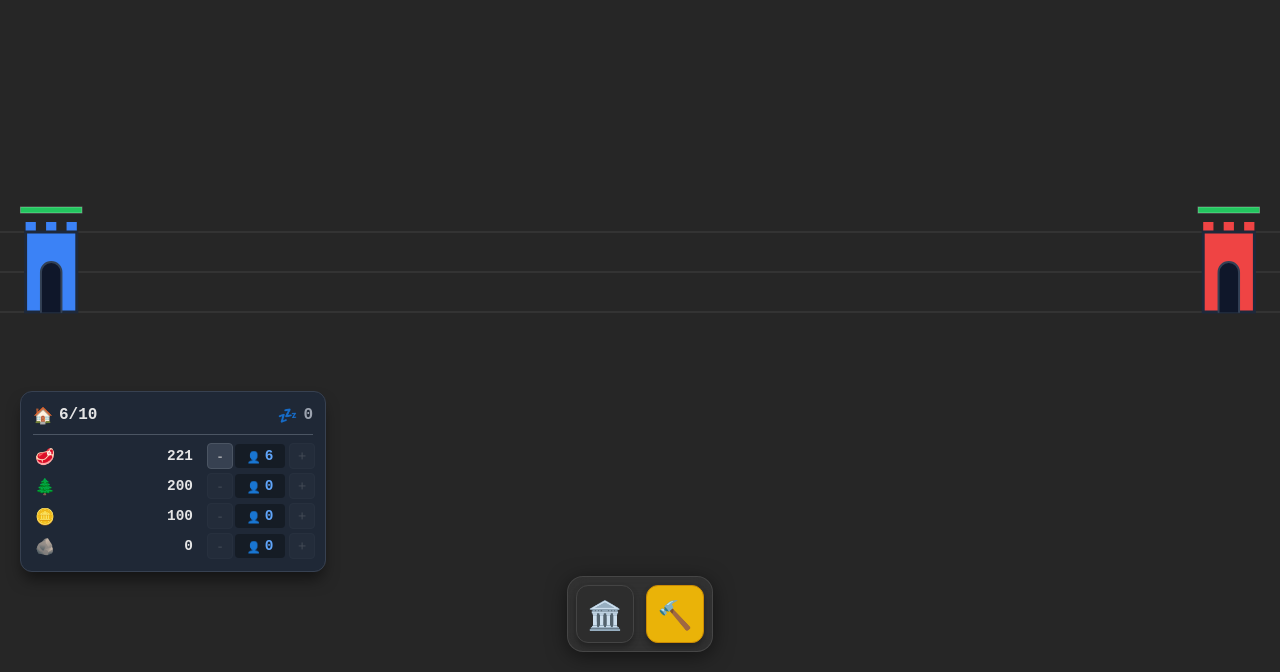
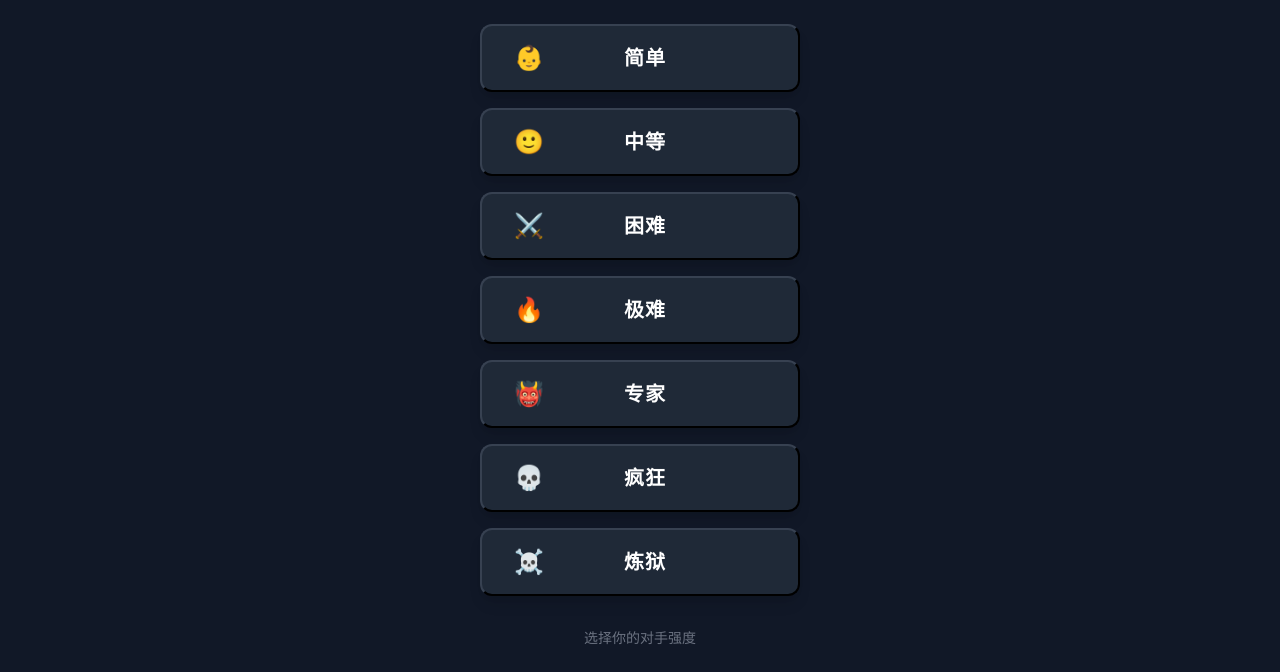
Before and after one commit to Anduin2017/AoeMini, a website built with Vite: page index.html in a window 1280 px wide. Shown: the part 128-800 px from the top of the page. Built offline with nearby package versions, Linux system fonts and the light colour scheme.

Commit message:
feat: implement a difficulty selection UI that configures AI starting workers based on chosen difficulty.

```diff
--- a/src/core/Constants.ts
+++ b/src/core/Constants.ts
@@ -33,5 +33,16 @@ export const CONSTANTS = {
         0: 40,   // 主路 (步兵): 下方
         1: -40,  // 侧路 (射手): 上方
         2: 0     // 中路 (预留): 中间
-    } as Record<number, number>
+    } as Record<number, number>,
+
+    // === 难度配置 ===
+    DIFFICULTY_LEVELS: {
+        EASY: { label: '简单', workers: 4, emoji: '👶' },
+        MEDIUM: { label: '中等', workers: 6, emoji: '🙂' },
+        HARD: { label: '困难', workers: 9, emoji: '⚔️' },
+        VERY_HARD: { label: '极难', workers: 11, emoji: '🔥' },
+        EXPERT: { label: '专家', workers: 13, emoji: '👹' },
+        INSANE: { label: '疯狂', workers: 15, emoji: '💀' },
+        INFERNO: { label: '炼狱', workers: 20, emoji: '☠️' }
+    }
 };
--- a/src/core/Faction.ts
+++ b/src/core/Faction.ts
@@ -26,14 +26,17 @@ export class Faction {
     public turretCooldown: number = 0;
     public techLevels = { atk_m: 0, def_m: 0, atk_r: 0, def_r: 0 };
 
-    constructor(type: FactionType) {
+    constructor(type: FactionType, initialWorkers?: number) {
         this.type = type;
         this.resources = { ...CONSTANTS.INITIAL_RES };
 
         // 初始人口分配 logic
-        const initialW = type === FactionType.Player ? 6 : 9;
-        this.workers = { food: initialW, wood: 0, gold: 0, stone: 0 };
-        this.totalWorkers = initialW;
+        // 玩家默认为 6 (中等难度)，电脑由 Game 传入
+        const defaultWorkers = type === FactionType.Player ? 6 : 9;
+        const startWorkers = initialWorkers !== undefined ? initialWorkers : defaultWorkers;
+
+        this.workers = { food: startWorkers, wood: 0, gold: 0, stone: 0 };
+        this.totalWorkers = startWorkers;
         this.idleWorkers = 0;
         this.turretCooldown = 0;
     }
--- a/src/core/Game.ts
+++ b/src/core/Game.ts
@@ -39,9 +39,9 @@ export class Game {
     private static entityIdCounter: number = 0;
     public static nextId(): number { return ++this.entityIdCounter; }
 
-    constructor() {
-        this.player = new Faction(FactionType.Player);
-        this.enemy = new Faction(FactionType.Enemy);
+    constructor(difficultyWorkers: number = 9) {
+        this.player = new Faction(FactionType.Player, 6); // 玩家固定 6 农民
+        this.enemy = new Faction(FactionType.Enemy, difficultyWorkers); // 电脑根据难度
 
         this.player.buildings.push(new TownCenter("p-tc", FactionType.Player));
         this.enemy.buildings.push(new TownCenter("e-tc", FactionType.Enemy));
--- a/src/main.ts
+++ b/src/main.ts
@@ -1,16 +1,49 @@
 import { Game } from "./core/Game";
+
+import { CONSTANTS } from "./core/Constants";
 
 declare global {
     interface Window {
         game: Game;
         show_me_the_money: () => void;
-        operation_cwal: () => void; // 新增类型声明
+        operation_cwal: () => void;
         let_ai_control_me: () => void;
     }
 }
 
 document.addEventListener('DOMContentLoaded', () => {
-    const game = new Game();
+    // 创建难度选择界面
+    const container = document.createElement('div');
+    container.id = 'difficulty-screen';
+    container.className = 'fixed inset-0 bg-gray-900 flex flex-col items-center justify-center z-50';
+    container.innerHTML = `
+        <h1 class="text-5xl font-bold text-white mb-12 drop-shadow-lg">选择难度</h1>
+        <div class="flex flex-col gap-4 w-80">
+            ${Object.entries(CONSTANTS.DIFFICULTY_LEVELS).map(([key, diff]) => `
+                <button class="group relative px-8 py-4 bg-gray-800 hover:bg-blue-600 border-2 border-gray-700 hover:border-blue-400 text-white rounded-xl font-bold transition-all duration-200 transform hover:scale-105 shadow-lg flex items-center justify-between"
+                    data-workers="${diff.workers}">
+                    <span class="text-2xl mr-4 group-hover:animate-bounce">${(diff as any).emoji}</span>
+                    <span class="text-xl tracking-wider">${diff.label}</span>
+                    <span class="text-2xl ml-4 opacity-0 group-hover:opacity-100 transition-opacity">➜</span>
+                </button>
+            `).join('')}
+        </div>
+        <div class="mt-8 text-gray-500 text-sm">选择你的对手强度</div>
+    `;
+    document.body.appendChild(container);
+
+    // 绑定点击事件
+    container.querySelectorAll('button').forEach(btn => {
+        btn.addEventListener('click', () => {
+            const workers = parseInt(btn.getAttribute('data-workers') || '9');
+            container.remove(); // 移除界面
+            startGame(workers);
+        });
+    });
+});
+
+function startGame(aiWorkers: number) {
+    const game = new Game(aiWorkers);
 
     // 1. 资源秘籍
     window.show_me_the_money = () => {
@@ -41,9 +74,9 @@ document.addEventListener('DOMContentLoaded', () => {
         }
     };
 
-    console.log("Minimalist Empire Engine Started!");
+    console.log(`Minimalist Empire Engine Started! Difficulty: AI has ${aiWorkers} workers.`);
     console.log("Cheats:");
     console.log("  - show_me_the_money(): Get resources");
     console.log("  - operation_cwal(): Instant build/research");
     console.log("  - let_ai_control_me(): Enable AI auto-play");
-});
+}
--- a/src/style.css
+++ b/src/style.css
@@ -798,6 +798,197 @@ canvas {
     display: none;
 }
 
+/* === 难度选择界面样式 (补充缺失的 Tailwind 类) === */
+/* 初始化 Tailwind 变量 */
+*,
+::before,
+::after {
+    --tw-translate-x: 0;
+    --tw-translate-y: 0;
+    --tw-rotate: 0;
+    --tw-skew-x: 0;
+    --tw-skew-y: 0;
+    --tw-scale-x: 1;
+    --tw-scale-y: 1;
+}
+
+.bg-gray-900 {
+    background-color: #111827;
+}
+
+.bg-gray-800 {
+    background-color: #1f2937;
+}
+
+.bg-blue-600 {
+    background-color: #2563eb;
+}
+
+.hover\:bg-blue-600:hover {
+    background-color: #2563eb;
+}
+
+.border-gray-700 {
+    border-color: #374151;
+}
+
+.hover\:border-blue-400:hover {
+    border-color: #60a5fa;
+}
+
+.text-white {
+    color: #ffffff;
+}
+
+.text-gray-500 {
+    color: #6b7280;
+}
+
+.rounded-xl {
+    border-radius: 0.75rem;
+}
+
+.font-bold {
+    font-weight: 700;
+}
+
+.shadow-lg {
+    box-shadow: 0 10px 15px -3px rgba(0, 0, 0, 0.1), 0 4px 6px -2px rgba(0, 0, 0, 0.05);
+}
+
+.inset-0 {
+    top: 0;
+    right: 0;
+    bottom: 0;
+    left: 0;
+}
+
+.z-50 {
+    z-index: 50;
+}
+
+.gap-4 {
+    gap: 1rem;
+}
+
+.w-80 {
+    width: 20rem;
+}
+
+.px-8 {
+    padding-left: 2rem;
+    padding-right: 2rem;
+}
+
+.py-4 {
+    padding-top: 1rem;
+    padding-bottom: 1rem;
+}
+
+.border-2 {
+    border-width: 2px;
+}
+
+.transition-all {
+    transition-property: all;
+    transition-timing-function: cubic-bezier(0.4, 0, 0.2, 1);
+    transition-duration: 150ms;
+}
+
+.duration-200 {
+    transition-duration: 200ms;
+}
+
+.transform {
+    transform: translate(var(--tw-translate-x), var(--tw-translate-y)) rotate(var(--tw-rotate)) skewX(var(--tw-skew-x)) skewY(var(--tw-skew-y)) scaleX(var(--tw-scale-x)) scaleY(var(--tw-scale-y));
+}
+
+.hover\:scale-105:hover {
+    --tw-scale-x: 1.05;
+    --tw-scale-y: 1.05;
+    transform: scale(1.05);
+}
+
+.justify-between {
+    justify-content: space-between;
+}
+
+.text-5xl {
+    font-size: 3rem;
+    line-height: 1;
+}
+
+.mb-12 {
+    margin-bottom: 3rem;
+}
+
+.drop-shadow-lg {
+    filter: drop-shadow(0 10px 8px rgb(0 0 0 / 0.04)) drop-shadow(0 4px 3px rgb(0 0 0 / 0.1));
+}
+
+.text-2xl {
+    font-size: 1.5rem;
+    line-height: 2rem;
+}
+
+.text-xl {
+    font-size: 1.25rem;
+    line-height: 1.75rem;
+}
+
+.mr-4 {
+    margin-right: 1rem;
+}
+
+.ml-4 {
+    margin-left: 1rem;
+}
+
+.tracking-wider {
+    letter-spacing: 0.05em;
+}
+
+.opacity-0 {
+    opacity: 0;
+}
+
+.group:hover .group-hover\:opacity-100 {
+    opacity: 1;
+}
+
+.group:hover .group-hover\:animate-bounce {
+    animation: bounce 1s infinite;
+}
+
+.transition-opacity {
+    transition-property: opacity;
+    transition-timing-function: cubic-bezier(0.4, 0, 0.2, 1);
+    transition-duration: 150ms;
+}
+
+.mt-8 {
+    margin-top: 2rem;
+}
+
+.text-sm {
+    font-size: 0.875rem;
+    line-height: 1.25rem;
+}
+
+@keyframes bounce {
+
+    0%,
+    100% {
+        transform: translateY(-25%);
+        animation-timing-function: cubic-bezier(0.8, 0, 1, 1);
+    }
+
+    50% {
+        transform: none;
+        animation-timing-function: cubic-bezier(0, 0, 0.2, 1);
+    }
+}
+
 /* 定位与尺寸 */
 .top-4 {
     top: 1rem;
@@ -808,11 +999,8 @@ canvas {
 }
 
 .-translate-x-1\/2 {
-    transform: translateX(-50%);
-}
-
-.transform {
-    transform: translateX(-50%);
+    --tw-translate-x: -50%;
+    transform: translate(var(--tw-translate-x), var(--tw-translate-y)) rotate(var(--tw-rotate)) skewX(var(--tw-skew-x)) skewY(var(--tw-skew-y)) scaleX(var(--tw-scale-x)) scaleY(var(--tw-scale-y));
 }
 
 .z-50 {
```
